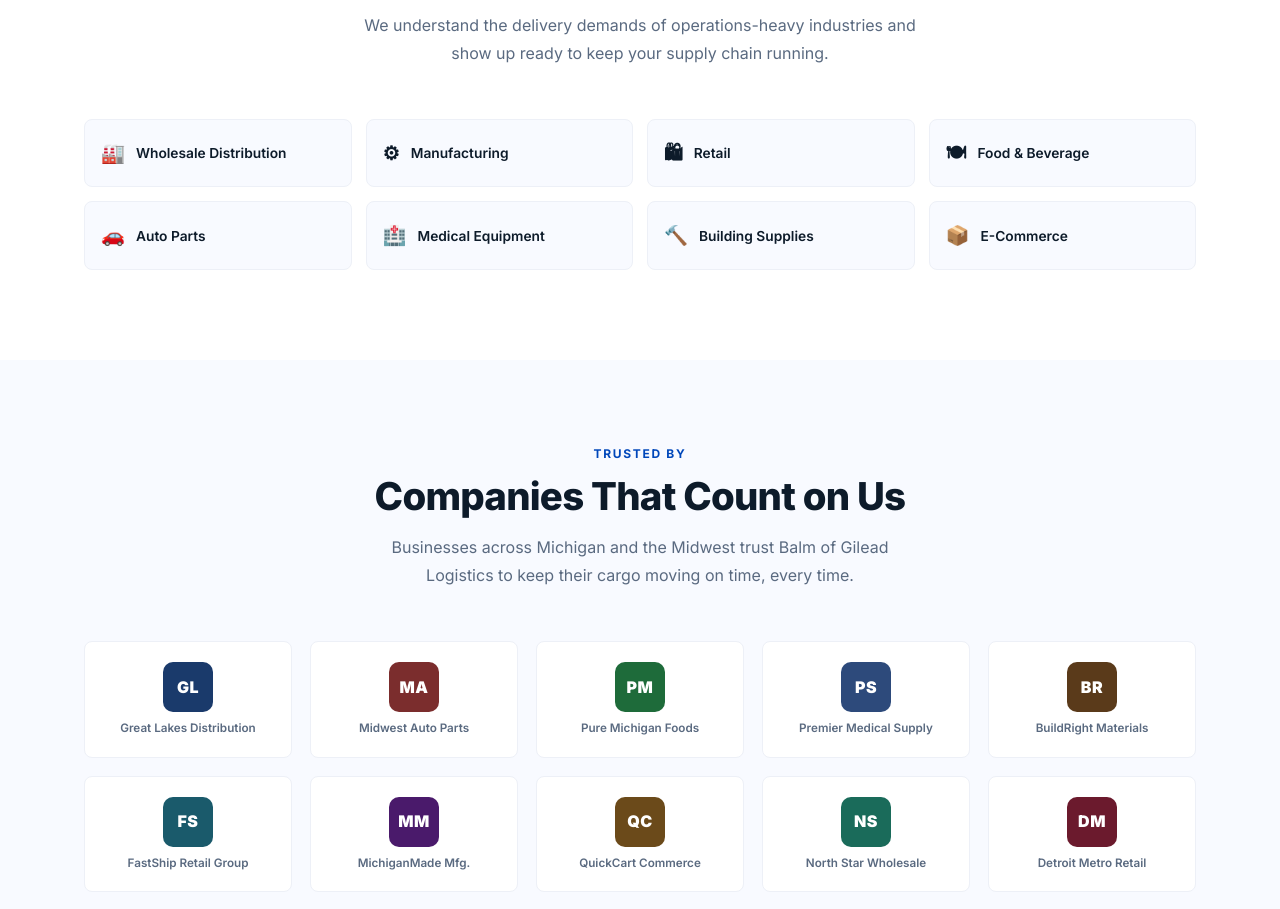
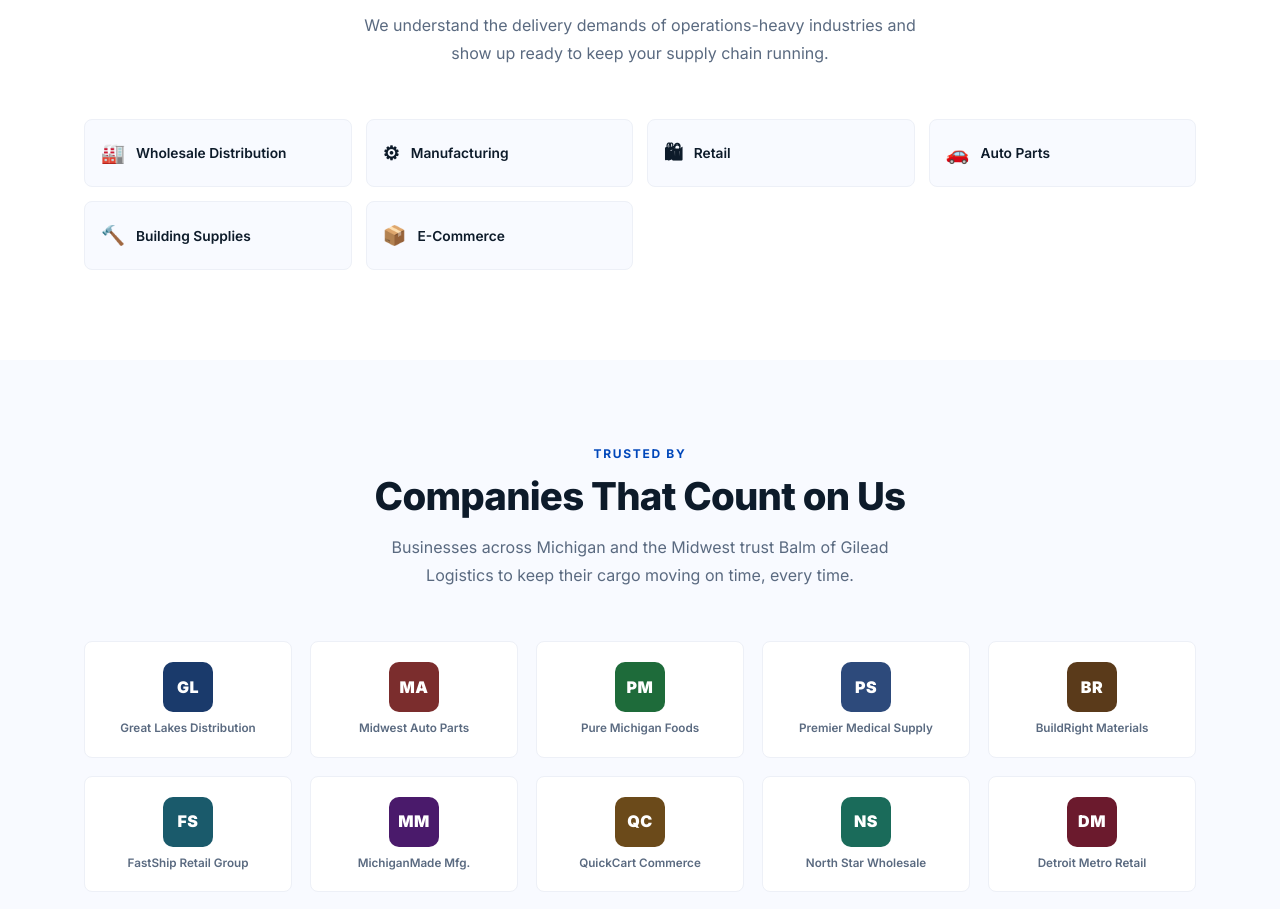
Before and after one commit to tinashechaponda/logistics-company, a plain HTML site: page index.html in a window 1280 px wide. Shown: the part 4684-5593 px from the top of the page. Drawn offline with Linux system fonts and the light colour scheme.

Commit message:
Update OG preview image to light theme; remove Food & Medical Equipment from industries
Co-Authored-By: Claude Sonnet 4.6 <noreply@anthropic.com>

```diff
--- a/index.html
+++ b/index.html
@@ -408,11 +408,9 @@
         <div class="industry-chip reveal"><span class="industry-icon">&#127981;</span>Wholesale Distribution</div>
         <div class="industry-chip reveal reveal-delay-1"><span class="industry-icon">&#9881;</span>Manufacturing</div>
         <div class="industry-chip reveal reveal-delay-2"><span class="industry-icon">&#128717;</span>Retail</div>
-        <div class="industry-chip reveal reveal-delay-3"><span class="industry-icon">&#127869;</span>Food &amp; Beverage</div>
-        <div class="industry-chip reveal"><span class="industry-icon">&#128663;</span>Auto Parts</div>
-        <div class="industry-chip reveal reveal-delay-1"><span class="industry-icon">&#127973;</span>Medical Equipment</div>
-        <div class="industry-chip reveal reveal-delay-2"><span class="industry-icon">&#128296;</span>Building Supplies</div>
-        <div class="industry-chip reveal reveal-delay-3"><span class="industry-icon">&#128230;</span>E-Commerce</div>
+        <div class="industry-chip reveal reveal-delay-3"><span class="industry-icon">&#128663;</span>Auto Parts</div>
+        <div class="industry-chip reveal"><span class="industry-icon">&#128296;</span>Building Supplies</div>
+        <div class="industry-chip reveal reveal-delay-1"><span class="industry-icon">&#128230;</span>E-Commerce</div>
       </div>
     </div>
   </section>
```
Also changed, not shown: images/og-image.png, images/og-image.svg.
